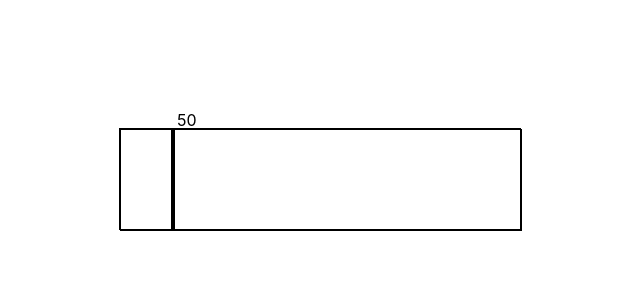
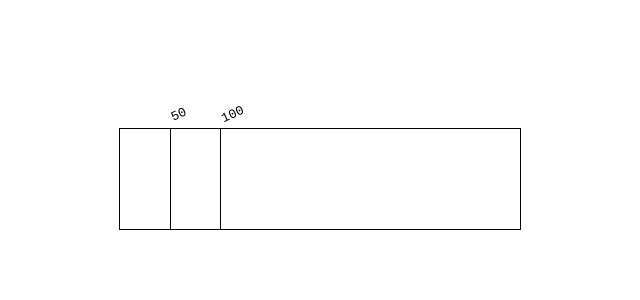
Before and after one commit to GradyCongdon/freqinput, a React (Create React App) app: page / in a window 1280 px wide. Shown: the top 300 px of the page, without its empty margins (320-960 px from the left). Built offline with nearby package versions, Linux system fonts and the light colour scheme.

Commit message:
decent drag

```diff
--- a/src/FreqInput.css
+++ b/src/FreqInput.css
@@ -1,19 +1,5 @@
-div {
+.freqInput {
   border: 1px solid black;
   width: 400px;
   height: 100px;
 }
-
-.line {
-  width: 2px;
-  margin: 0;
-  background-color: black;
-  height: 99%;
-}
-
-.line label {
-  margin: 5px;
-  display: block;
-  position: absolute;
-  top: -26px;
-}
--- a/src/FreqInput.js
+++ b/src/FreqInput.js
@@ -1,29 +1,10 @@
 import React, {useState} from 'react';
+import Line from './Line';
 import './FreqInput.css';
 
-/*
-function FreqInput() {
-  const [lines, setLines] = useState([50]);
-  const lineElements = lines.map(line => {
-    console.log(line);
-    const styles = {
-      transform: `translateX(${line}px)`
-    };
-    return (<div className="line" style={styles} key={line} data-freq={line}>{line}</div>);
-  });
-  const setLine = (e) => {
-    const x = e.clientX;
-    lines.push(x)
-    setLines(lines);
-  };
-  return (
-    <div onClick={setLine}>
-      {lineElements}
-    </div>
-  );
-}
-*/
-const lineWidth = 2;
+const log = (...m) => console.log(...m);
+const $ = (sel) => document.querySelector(sel);
+
 const getRelativeMouse = (event, parent) => {
   const box = parent.getBoundingClientRect();
   return {
@@ -33,23 +14,55 @@ const getRelativeMouse = (event, parent) => {
   }
 };
 
+const getLineX = (e) => {
+      const f = $('#freqInput');
+      let {left} = getRelativeMouse(e, f);
+      let x = left - lineWidth;
+      return x;
+};
+
+const lineWidth = 9 / 2 + 1;
 function FreqInput() {
-  const [line, setLine] = useState(50);
-  const styles = {
-    transform: `translateX(${line}px)`
+  const [lines, setLines] = useState([50,100]);
+  const [selectedLine, setSelectedLine] = useState();
+  const [tempLine, setTempLine] = useState();
+
+  const moveLine = (e) => {
+    const x = (e.buttons === 1) ? getLineX(e) : null;
+    if (x) {
+      setTempLine(x);
+    }
+  }
+  const placeLine = (e) => {
+      const x = getLineX(e);
+      if (x && !lines.includes(x) ) {
+        setLines([...lines, x]);
+        setTempLine(null);
+      }
+  }
+
+  const onSelectLine = (e) => {
+    log('wtf');
+  }
+  let selected = false;
+  const makeLine = (line, i) => {
+    if (!line) return;
+    const key = `${line}--${i}`;
+    return (<Line key={key} selected={selected} onSelectLine={onSelectLine} line={line}/>);
   };
-  const moveLine = (e) => {
-    if (e.buttons === 1) {
-      const f = document.getElementById('freqInput');
-      let {left} = getRelativeMouse(e, f);
-      setLine(left - lineWidth);
-    }
-  };
+  const lineElements = lines.map(makeLine);
+  selected = true;
+  const tempLineElement = makeLine(tempLine);
   return (
-    <div id="freqInput" onMouseMove={moveLine} onMouseDown={moveLine}>
-      <div className="line" style={styles} key={line} data-freq={line}>
-        <label>{line}</label>
-      </div>
+    <div
+      id="freqInput"
+      className="freqInput"
+      onMouseMove={moveLine}
+      onMouseDown={moveLine}
+      onMouseUp={placeLine}
+    >
+      {lineElements}
+      {tempLineElement}
     </div>
   );
 }
--- /dev/null
+++ b/src/Line.css
@@ -0,0 +1,24 @@
+.line {
+  display: inline-block;
+  width: 1px;
+  border: 4px blue;
+  margin: 0;
+  background-color: black;
+  height: 100px;
+  position: absolute;
+  z-index: 3;
+  cursor: pointer;
+}
+
+.line label {
+  margin: 5px;
+  display: block;
+  position: absolute;
+  border-radius: 100%;
+  font-family: monospace;
+  padding: 2px;
+  top: -29px;
+  left: -6px;
+  transform: rotate(-25deg);
+  background-color: white;
+}
--- /dev/null
+++ b/src/Line.js
@@ -0,0 +1,25 @@
+import React from 'react';
+import './Line.css';
+
+function Line(props) {
+    const {line, setSelectedLine, selected} = props;
+    const color = selected ? 'red' : 'black';
+    const styles = {
+      transform: `translateX(${line}px)`,
+      color,
+      backgroundColor: color,
+      borderColor: color
+    };
+    return (
+     <div className="line"
+          id={line}
+          onClick={setSelectedLine}
+          style={styles}
+          data-freq={line}
+      >
+        <label>{line}</label>
+      </div>
+    );
+}
+
+export default Line;
```
